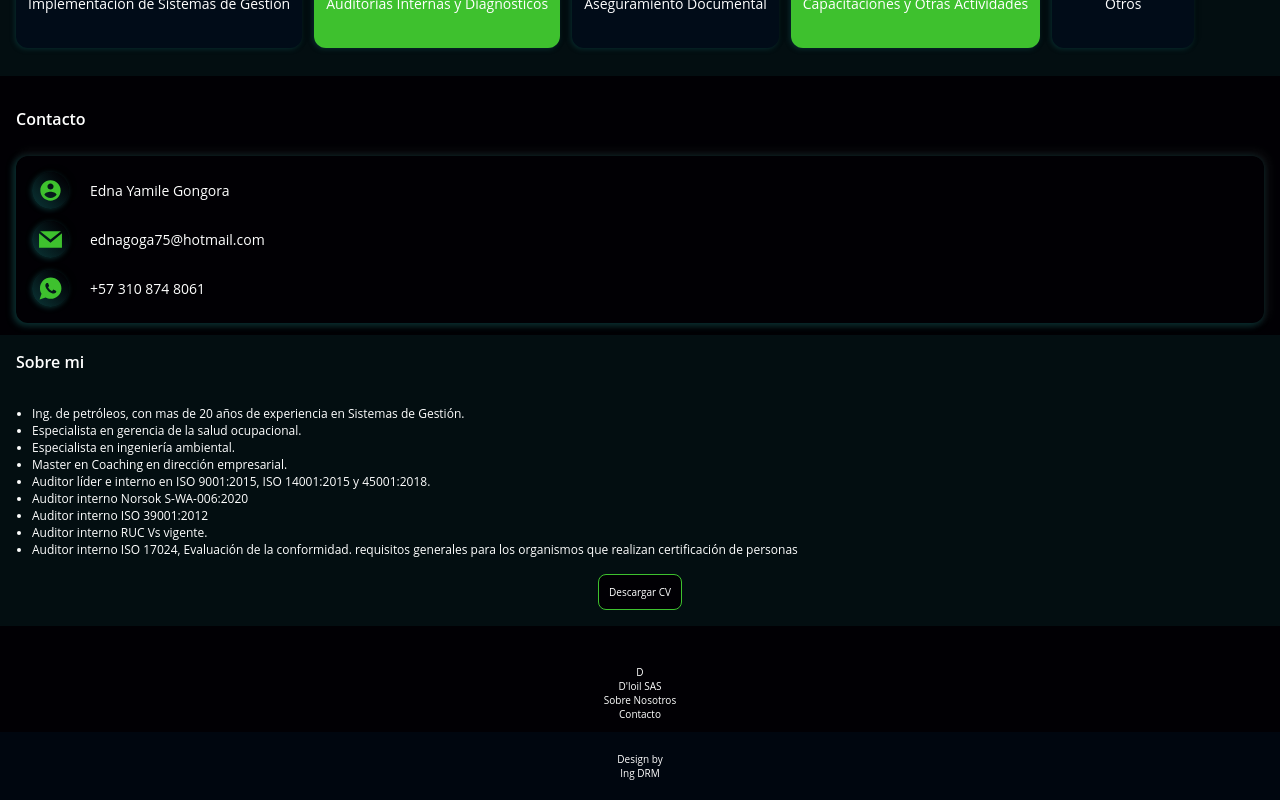
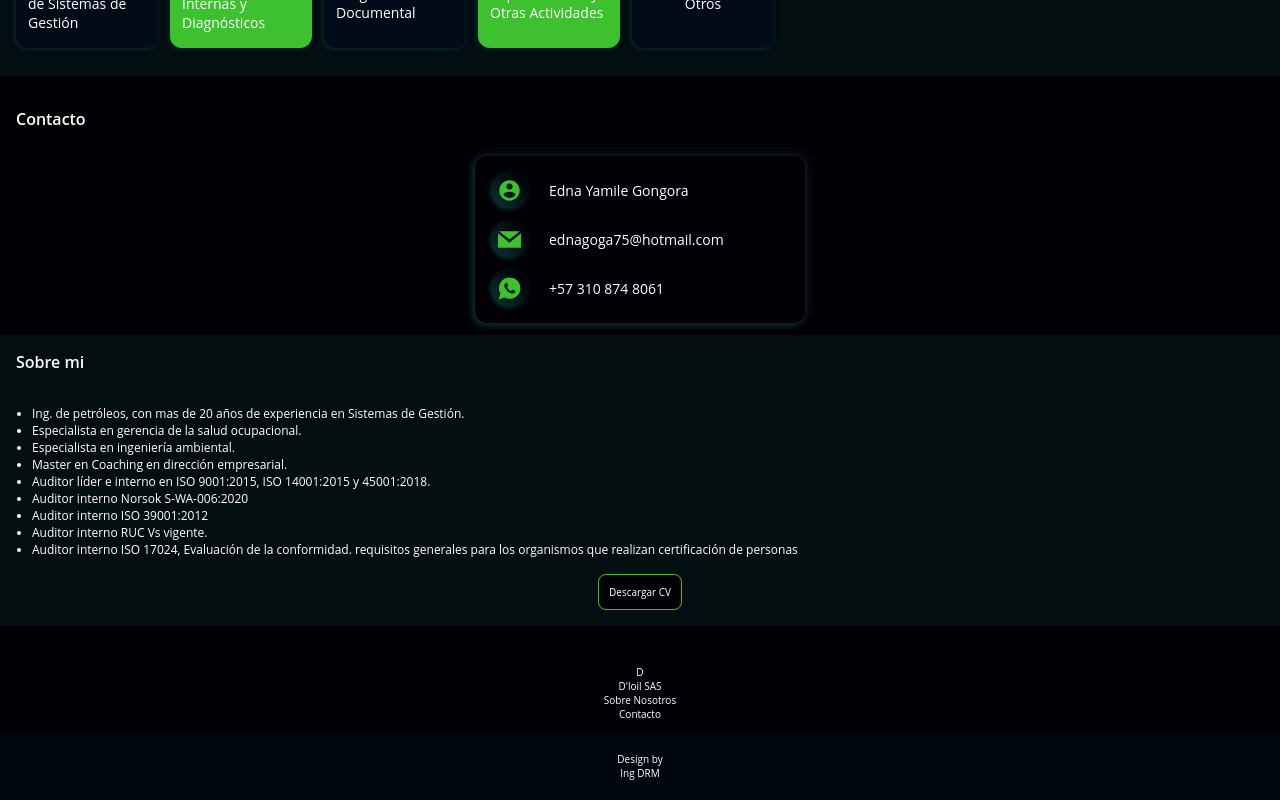
Before and after one commit to IngDonovan/broch-page, a React (Vite) app: page / in a window 1280 px wide. Shown: the part 798-1598 px from the top of the page. Built offline with nearby package versions, Linux system fonts and the light colour scheme.

Commit message:
fix styles

```diff
--- a/src/Components/Card/Card.scss
+++ b/src/Components/Card/Card.scss
@@ -2,10 +2,10 @@
 
 
 .cardContainer {
+    width: 142px;
     height: 200px;
     display: flex;
     flex-direction: column;
-
     padding: 0px;
     border-radius: 12px;
     box-shadow: $sw;
--- a/src/Components/Contact/Contact.scss
+++ b/src/Components/Contact/Contact.scss
@@ -18,8 +18,15 @@
     padding-bottom: 26px;
 }
 
+.contactPlace span {
+    display: flex;
+    // background-color: gray;
+    align-items: center;
+    justify-content: center;
+}
+
 .contactPlace ul{
-    // background: gray;
+    width: 330px;
     display: flex;
     flex-direction: column;
     gap: 12px;
@@ -34,7 +41,8 @@
     justify-content: start;
     font-size: $tx-base;
     gap: 21px;
-    span{
+}
+.viewContIco{
     display: flex;
     align-items: center;
     justify-content: center;
@@ -43,7 +51,6 @@
     background: $ln-Grad-P;
     box-shadow: $sw;
     // background-color: gray;
-    }
 }
 
 .contactService {
--- a/src/Components/Contact/index.jsx
+++ b/src/Components/Contact/index.jsx
@@ -28,7 +28,7 @@ const Contact = () => {
     return (
       listContact.map(data => (
         <li key={data.id} className="">
-          <span>
+          <span className="viewContIco">
             {getIconComponent(data.ico)}
           </span>
           <p>{data.text}</p>
@@ -52,7 +52,7 @@ const Contact = () => {
     <section className="contactContainer">
         <div className="contactPlace">
           <h2>Contacto</h2>
-          <span id="viewContactContainer">
+          <span>
               <ul>
                 {viewContact()}
               </ul>
--- a/src/Components/Portfolio/Portfolio.scss
+++ b/src/Components/Portfolio/Portfolio.scss
@@ -44,8 +44,10 @@ section {
     .cardScroll{
         display: flex;
         align-items: center;
+        // justify-content: center;
         padding: 16px;
         overflow-x: scroll;
         gap: 12px;
     }
+    //responsive
 }
```
Lines whose indentation alone changed are shown as unchanged.
